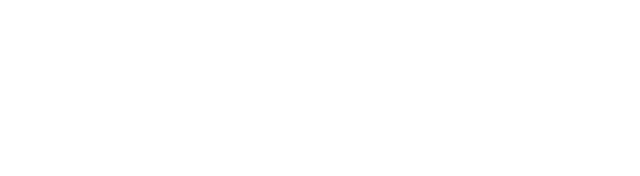
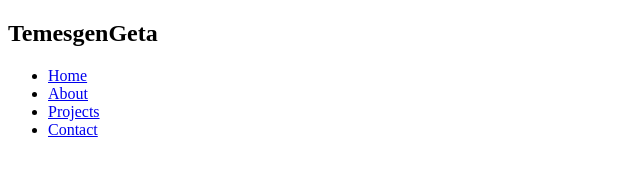
Before and after one commit to nigusmamo/professional-portfolio, a plain HTML site: page about.html in a window 1280 px wide. Shown: the whole page, without its empty margins (0-640 px from the left). Drawn offline with Linux system fonts and the light colour scheme.

Commit message:
adding nav-bar in the other section page.

```diff
--- a/about.html
+++ b/about.html
@@ -7,5 +7,17 @@
 </head>
 <body>
 
+    <nav class="navbar">
+        <div class="logo">
+            <h1>Temesgen<span>Geta</span></h1>
+        </div>
+        <ul class="nav-links">
+          <li><a href="index.html" class="active">Home</a></li>
+          <li><a href="about.html">About</a></li>
+          <li><a href="project.html">Projects</a></li>
+          <li><a href="contact.html">Contact</a></li>
+        </ul>
+    </nav>
+
 </body>
 </html>
```
Also changed, not shown: contact.html (+12 -0 lines), projects.html (+12 -0 lines).
